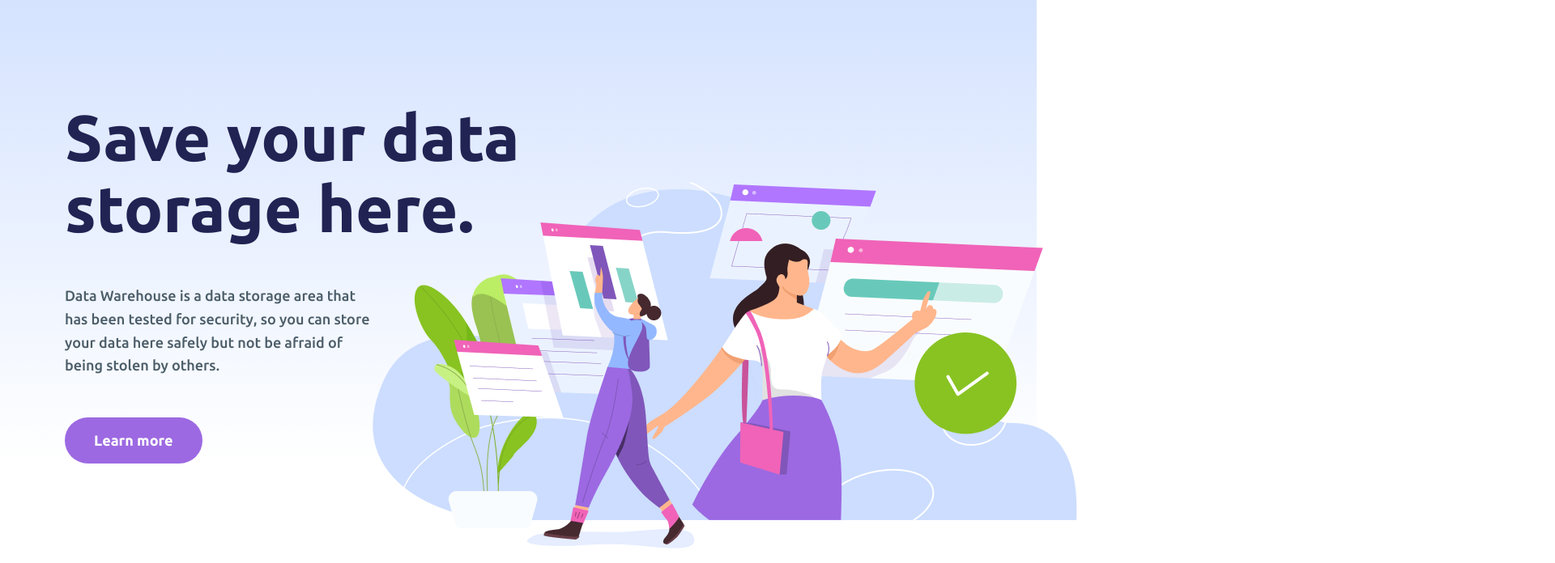
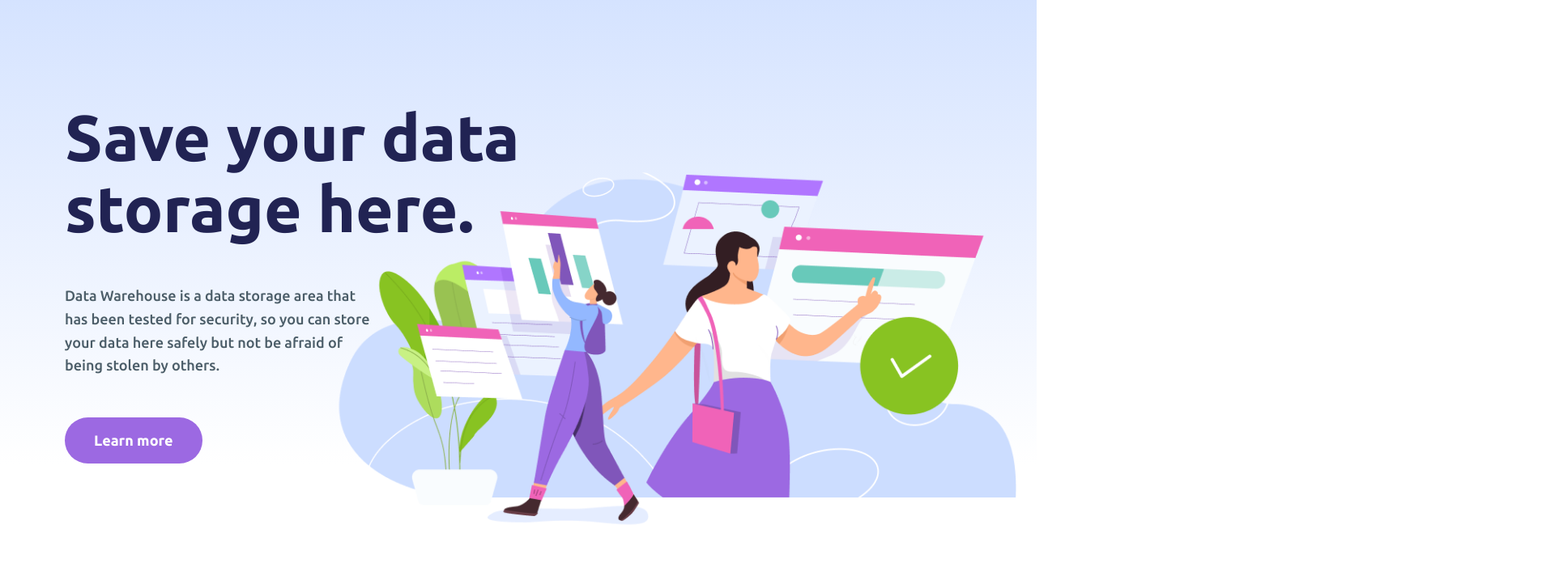
Before and after one commit to usernameLev/module1, a plain HTML site: page index.html in a window 1280 px wide. Shown: the part 120-816 px from the top of the page at 81% size, 1920 px wide, since content can reach past the window. Drawn offline with Linux system fonts and the light colour scheme.

Commit message:
играюсь с фоном шапки

```diff
--- a/css/header.css
+++ b/css/header.css
@@ -7,6 +7,12 @@
 .container {
   max-width: 1120px;
   margin   : 0 auto;
+}
+
+.container-header {
+  max-width            : 1250px;
+  position             : relative;
+  margin               : 0 auto;
 }
 
 .logo {
@@ -34,10 +40,6 @@
 
 .menu__list-link--active {
   color: #212353;
-}
-
-.header__main {
-  position: relative;
 }
 
 .header__main-title {
@@ -116,11 +118,12 @@
 }
 
 .header__main-bg {
-  max-width         : 885px;
-  width             : 100%;
+  height            : 450px;
+  object-fit        : contain;
   position          : absolute;
-  top               : 100px;
-  right             : -130px;
+  right             : 0px;
+  bottom            : -90px;
+  margin-right      : 10px;
   animation-name    : movechange-bg;
   animation-duration: 3s;
 }
@@ -153,7 +156,7 @@
 
 
 /* ############ MEDIA ############ */
-@media (max-width: 1200px) {
+@media (max-width: 1250px) {
 
   .header__main,
   .header__top {
@@ -161,7 +164,7 @@
   }
 
   .header__main-bg {
-    width: 65%;
+    width: 50%;
   }
 }
 
--- a/index.html
+++ b/index.html
@@ -46,9 +46,12 @@
           safely but not be afraid of being stolen by others.
         </span>
         <a class="header__main-btn btn" href="#features">Learn more</a>
-        <img class="header__main-bg" src="img/header-bg.png" alt="header-bg">
+
       </div>
 
+    </div>
+    <div class="container-header">
+      <img class="header__main-bg" src="img/header-bg.png" alt="header-bg">
     </div>
   </header>
 
@@ -130,9 +133,9 @@
             </div>
           </div>
         </div>
-
       </section>
 
+      <!--
       <section class="testimonials">
         <div class="container container__slider">
           <div class="testimonials__wrapper">
@@ -197,7 +200,7 @@
           </div>
         </div>
       </section>
-
+ -->
     </div>
   </main>
 
```
